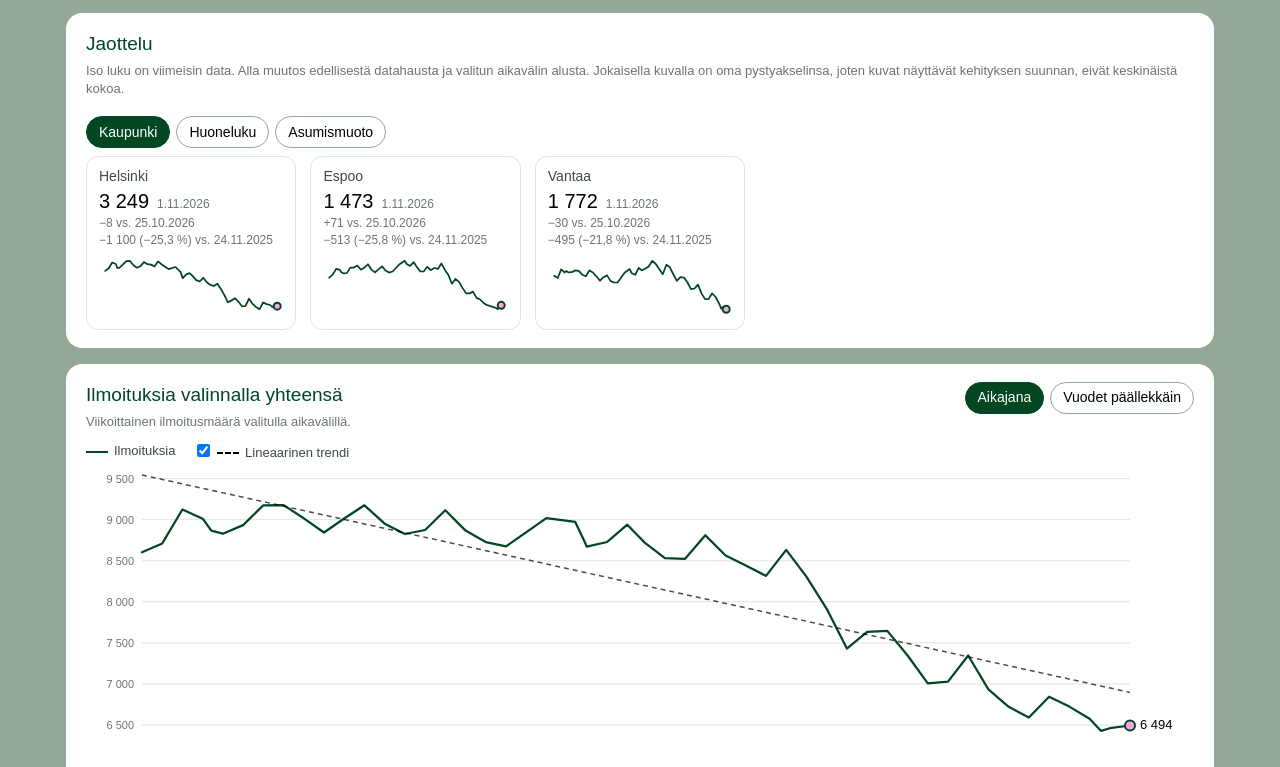
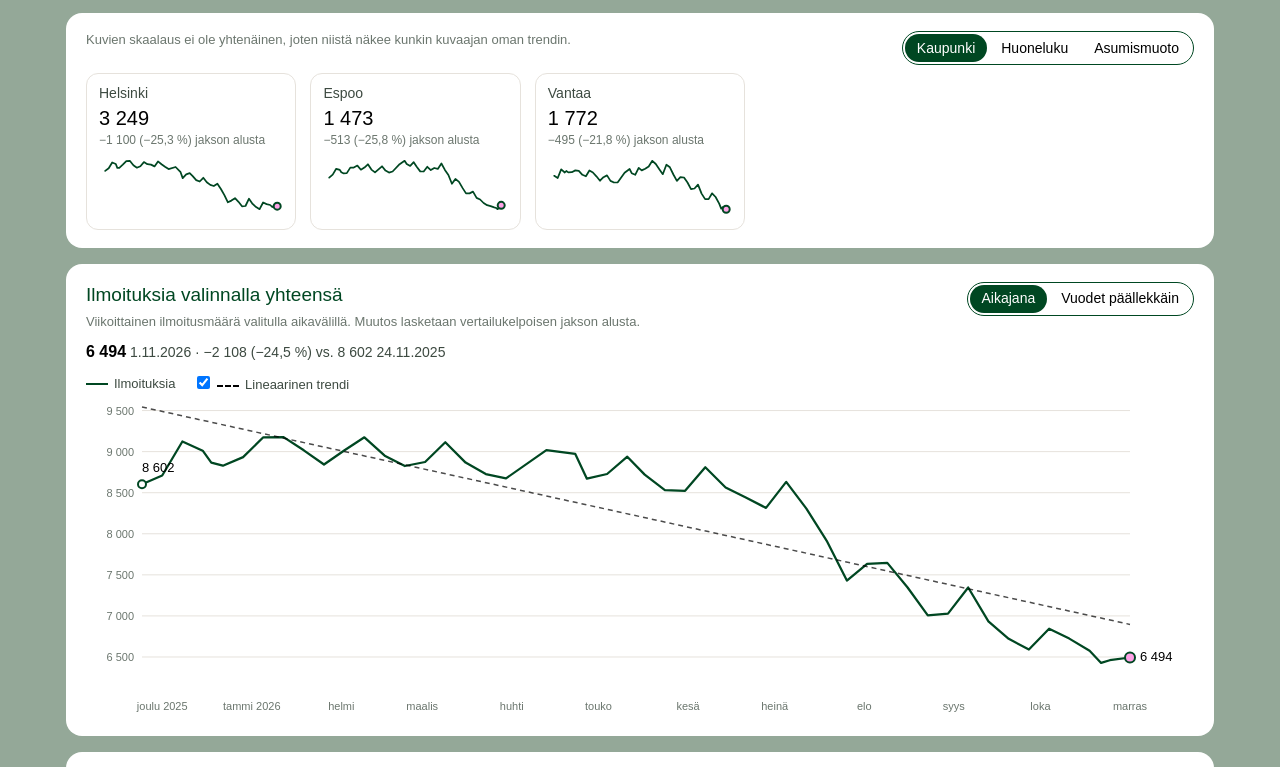
Before and after one commit to akavain/Vuokraovi, a plain HTML site: page index.html in a window 1280 px wide. Shown: the part 478-1245 px from the top of the page. Drawn offline with Linux system fonts and the light colour scheme.

Commit message:
Add files via upload

```diff
--- a/index.html
+++ b/index.html
@@ -65,6 +65,11 @@ header p { margin: 0; color: var(--on-bg-2); }
 .opt .since { font-size: 11px; color: var(--ink-3); margin-top: 3px; white-space: nowrap; }
 .chip { font: inherit; font-size: 14px; border: 1px solid var(--chip-border); background: var(--chip-bg); color: var(--ink); border-radius: 999px; padding: 5px 12px; cursor: pointer; min-height: 32px; white-space: nowrap; }
 .chip[aria-pressed="true"] { background: var(--chip-on-bg); color: var(--chip-on-ink); border-color: var(--chip-on-bg); }
+.seg { display: inline-flex; background: var(--chip-bg); border: 1px solid var(--chip-on-bg); border-radius: 999px; padding: 2px; gap: 2px; }
+.seg button { font: inherit; font-size: 14px; border: 0; background: transparent; color: var(--ink); border-radius: 999px; padding: 4px 12px; min-height: 28px; cursor: pointer; white-space: nowrap; }
+.seg button[aria-checked="true"] { background: var(--chip-on-bg); color: var(--chip-on-ink); }
+.seg button:focus-visible { outline: 2px solid var(--accent); outline-offset: 1px; }
+.segnote { font-size: 11px; color: var(--ink-3); margin-top: 4px; }
 .chip:focus-visible, .monthin:focus-visible { outline: 2px solid var(--accent); outline-offset: 2px; }
 .pks { display: flex; flex-direction: column; align-items: stretch; }
 .pks .chips { flex-wrap: nowrap; }
@@ -92,11 +97,14 @@ header p { margin: 0; color: var(--on-bg-2); }
 .kpi .k { font-size: 13px; color: var(--ink-3); }
 .kpi .v { font-size: 30px; color: var(--ink); margin-top: 2px; font-variant-numeric: tabular-nums; }
 .kpi .d { font-size: 13px; color: var(--ink-2); font-variant-numeric: tabular-nums; }
+#selNote .note { margin: 16px 0 0; }
+.mainstats { font-size: 14px; color: var(--ink-2); margin: 0 0 10px; font-variant-numeric: tabular-nums; }
+.mainstats b { color: var(--ink); font-size: 16px; }
 .note { background: var(--note-bg); color: var(--ink); border-radius: 10px; padding: 8px 12px; font-size: 13px; margin: 6px 0 10px; }
 .legend { display: flex; flex-wrap: wrap; gap: 6px 18px; font-size: 13px; color: var(--ink-2); align-items: center; margin-bottom: 4px; }
 .legend .sw { display: inline-block; width: 22px; height: 0; border-top: 2px solid var(--line); vertical-align: middle; margin-right: 6px; }
 .legend .sw.trend { border-top: 2px dashed var(--trend); }
-.legend .sw.shade { height: 12px; border: 0; border-left: 2px solid var(--shade-edge); background: var(--shade); width: 18px; }
+.legend .sw.shade { height: 12px; border: 0; border-right: 2px solid var(--shade-edge); background: var(--shade); width: 18px; }
 .legend label { cursor: pointer; }
 .chart { position: relative; }
 .chart svg { display: block; width: 100%; overflow: visible; }
@@ -152,13 +160,12 @@ footer a { color: inherit; }
 
   <section class="kpis" id="kpis" aria-label="Tunnusluvut"></section>
 
+  <div id="selNote"></div>
+
   <section class="card">
     <div class="head-row">
-      <div>
-        <h2>Jaottelu</h2>
-        <p class="sub">Iso luku on viimeisin data. Alla muutos edellisestä datahausta ja valitun aikavälin alusta. Jokaisella kuvalla on oma pystyakselinsa, joten kuvat näyttävät kehityksen suunnan, eivät keskinäistä kokoa.</p>
-      </div>
-      <div class="chips" id="splitChips"></div>
+      <p class="sub" style="margin:0">Kuvien skaalaus ei ole yhtenäinen, joten niistä näkee kunkin kuvaajan oman trendin.</p>
+      <div id="splitChips"></div>
     </div>
     <div class="grid" id="multiples"></div>
   </section>
@@ -169,9 +176,9 @@ footer a { color: inherit; }
         <h2>Ilmoituksia valinnalla yhteensä</h2>
         <p class="sub" id="mainSub"></p>
       </div>
-      <div class="chips" id="modeChips"></div>
+      <div id="modeChips"></div>
     </div>
-    <div id="mainNote"></div>
+    <div class="mainstats" id="mainStats"></div>
     <div class="legend" id="mainLegend"></div>
     <div class="chart" id="mainChart"></div>
   </section>
@@ -272,6 +279,15 @@ function chip(label, pressed, onclick, extraClass = '') {
   const b = document.createElement('button'); b.className = 'chip ' + extraClass; b.type = 'button';
   b.textContent = label; b.setAttribute('aria-pressed', pressed); b.onclick = onclick; return b;
 }
+// Either/or switch: one control, exactly one option on.
+function seg(items, label) {
+  const g = document.createElement('div'); g.className = 'seg'; g.setAttribute('role', 'radiogroup'); if (label) g.setAttribute('aria-label', label);
+  for (const it of items) {
+    const b = document.createElement('button'); b.type = 'button'; b.textContent = it.label;
+    b.setAttribute('role', 'radio'); b.setAttribute('aria-checked', !!it.on); b.onclick = it.onclick; g.appendChild(b);
+  }
+  return g;
+}
 function optWrap(btn, since) {
   const o = document.createElement('div'); o.className = 'opt'; o.appendChild(btn);
   if (since) { const s = document.createElement('span'); s.className = 'since'; s.textContent = 'data alkaen ' + fmtD(since); o.appendChild(s); }
@@ -319,6 +335,9 @@ function renderFilters(root) {
       grp.appendChild(rest);
       if (shared) { grp.appendChild(braceEl()); const n = document.createElement('span'); n.className = 'bracenote'; n.textContent = 'data alkaen ' + fmtD(starts[0]); grp.appendChild(n); }
       wrap.appendChild(grp); g.appendChild(wrap);
+    } else if (!d.multi) {
+      g.appendChild(seg(ORDER[d.key].map(v => ({ label: d.fmt ? d.fmt(v) : v, on: state[d.key].has(v), onclick: () => toggle(d.key, v) })), d.label));
+      for (const v of ORDER[d.key]) { const s = lateStart(d.key, v); if (s) { const n = document.createElement('div'); n.className = 'segnote'; n.textContent = `${v}: data alkaen ${fmtD(s)}`; g.appendChild(n); } }
     } else {
       const chips = document.createElement('div'); chips.className = 'chips';
       for (const v of ORDER[d.key]) chips.appendChild(optWrap(chip(d.fmt ? d.fmt(v) : v, state[d.key].has(v), () => toggle(d.key, v)), lateStart(d.key, v)));
@@ -329,9 +348,7 @@ function renderFilters(root) {
   // time range (own column on the right)
   const g = document.createElement('div'); g.className = 'fgroup ftime';
   g.innerHTML = '<div class="flabel">Aikaväli</div>';
-  const chips = document.createElement('div'); chips.className = 'chips';
-  for (const [lbl, days] of PRESETS) chips.appendChild(chip(lbl, state.preset === days, () => { state.preset = days; update(); }));
-  g.appendChild(chips);
+  g.appendChild(seg(PRESETS.map(([lbl, days]) => ({ label: lbl, on: state.preset === days, onclick: () => { state.preset = days; update(); } })), 'Aikaväli'));
   const [a, b] = bounds();
   const minM = dates[0].slice(0, 7), maxM = dates[dates.length - 1].slice(0, 7);
   const months = document.createElement('div'); months.className = 'months';
@@ -438,6 +455,13 @@ function drawLine(container, pts, opts) {
     add('line', { x1: X(complete[0].date), y1: Y(a + b * xs[0]), x2: X(complete[n - 1].date), y2: Y(a + b * xs[n - 1]), stroke: 'var(--trend)', 'stroke-width': 1.5, 'stroke-dasharray': '5 4', opacity: .7 });
   }
   const last = valid[valid.length - 1];
+  if (!compact && complete.length > 1) {
+    const f0 = complete[0];
+    add('circle', { cx: X(f0.date), cy: Y(f0.v), r: 4, fill: 'var(--card)', stroke: 'var(--line)', 'stroke-width': 2 });
+    const above = Y(f0.v) - 12 > m.t + 4;
+    const t = add('text', { x: X(f0.date), y: above ? Y(f0.v) - 12 : Y(f0.v) + 20, 'text-anchor': X(f0.date) - m.l < 30 ? 'start' : 'middle', fill: 'var(--ink)', 'font-size': 13 });
+    t.textContent = fmtN(f0.v);
+  }
   add('circle', { cx: X(last.date), cy: Y(last.v), r: compact ? 3.5 : 5, fill: 'var(--accent)', stroke: 'var(--line)', 'stroke-width': 2 });
   if (!compact) { const t = add('text', { x: X(last.date) + 10, y: Y(last.v) + 4, fill: 'var(--ink)', 'font-size': 13 }); t.textContent = fmtN(last.v); }
   container.appendChild(svg);
@@ -530,21 +554,29 @@ function renderKpis(full, [, b]) {
   el.innerHTML = card('Ilmoituksia', fmtN(last.v), fmtD(last.date)) + chg(prev, 'Muutos edellisestä') + chg(ago(28), 'Muutos 4 viikossa') + chg(ago(365), 'Muutos vuodessa');
 }
 function renderMain(full, bnd) {
+  // "Vuodet päällekkäin" only when comparable data covers at least two calendar years
+  const yoyOk = new Set(full.filter(isComplete).map(p => p.date.slice(0, 4))).size >= 2;
+  if (!yoyOk) state.mode = 'time';
   const mc = document.getElementById('modeChips'); mc.innerHTML = '';
-  mc.appendChild(chip('Aikajana', state.mode === 'time', () => { state.mode = 'time'; update(); }));
-  mc.appendChild(chip('Vuodet päällekkäin', state.mode === 'yoy', () => { state.mode = 'yoy'; update(); }));
-  const note = document.getElementById('mainNote'), sub = document.getElementById('mainSub'), legend = document.getElementById('mainLegend');
+  if (yoyOk) mc.appendChild(seg([
+    { label: 'Aikajana', on: state.mode === 'time', onclick: () => { state.mode = 'time'; update(); } },
+    { label: 'Vuodet päällekkäin', on: state.mode === 'yoy', onclick: () => { state.mode = 'yoy'; update(); } }], 'Näkymä'));
+  const note = document.getElementById('selNote'), sub = document.getElementById('mainSub'), legend = document.getElementById('mainLegend');
+  const stats = document.getElementById('mainStats');
   const fv = firstValid(full);
   // which selected options limit the shared history?
   let limiting = [];
   if (fv && fv.date > dates[0]) for (const d of DIMS) for (const v of state[d.key]) { const s = lateStart(d.key, v); if (s && s >= fv.date) limiting.push(d.fmt ? d.fmt(v) : v); }
   note.innerHTML = fv && fv.date > dates[0]
     ? `<div class="note">Valinnan yhtenäinen data alkaa ${fmtD(fv.date)}${limiting.length ? ', koska valinnalle ' + (limiting.length > 1 ? limiting.slice(0, -1).join(', ') + ' ja ' + limiting[limiting.length - 1] : limiting[0]) + ' on dataa vasta siitä alkaen' : ''}. Aiempi jakso näkyy kuvissa vaaleanpunaisella taustalla: siinä on mukana vain osa valinnasta, joten se ei ole vertailukelpoinen.</div>` : '';
+  const comp = inBounds(full, bnd).filter(isComplete), c0 = comp[0], c1 = comp[comp.length - 1];
+  stats.innerHTML = state.mode === 'yoy' || !c1 ? '' : `<b>${fmtN(c1.v)}</b> ${fmtD(c1.date)}` +
+    (c0 && c0 !== c1 ? ` · ${fmtSigned(c1.v - c0.v)} (${fmtPct(c1.v - c0.v, c0.v)}) vs. ${fmtN(c0.v)} ${fmtD(c0.date)}` : '');
   if (state.mode === 'yoy') {
     sub.textContent = 'Vuodet päällekkäin tammikuusta joulukuuhun kausivaihtelun vertailuun. Käyttää koko historiaa aikavälivalinnasta riippumatta.';
     drawSeasonal(document.getElementById('mainChart'), full);
   } else {
-    sub.textContent = 'Viikoittainen ilmoitusmäärä valitulla aikavälillä.';
+    sub.textContent = 'Viikoittainen ilmoitusmäärä valitulla aikavälillä. Muutos lasketaan vertailukelpoisen jakson alusta.';
     legend.innerHTML = '<span><span class="sw"></span>Ilmoituksia</span><label><input type="checkbox" id="trendToggle"' + (state.trend ? ' checked' : '') + '> <span class="sw trend"></span>Lineaarinen trendi</label>' +
       (inBounds(full, bnd).some(p => p.v === null || p.partial) ? '<span><span class="sw shade"></span>Osa valinnasta puuttuu (ei vertailukelpoinen)</span>' : '');
     document.getElementById('trendToggle').onchange = e => { state.trend = e.target.checked; update(); };
@@ -553,8 +585,8 @@ function renderMain(full, bnd) {
 }
 function renderMultiples(bnd) {
   const sc = document.getElementById('splitChips'); sc.innerHTML = '';
-  for (const [key, lbl] of [['Kaupunki', 'Kaupunki'], ['Huoneita', 'Huoneluku'], ['Asumismuoto', 'Asumismuoto']])
-    sc.appendChild(chip(lbl, state.split === key, () => { state.split = key; update(); }));
+  sc.appendChild(seg([['Kaupunki', 'Kaupunki'], ['Huoneita', 'Huoneluku'], ['Asumismuoto', 'Asumismuoto']].map(([key, lbl]) =>
+    ({ label: lbl, on: state.split === key, onclick: () => { state.split = key; update(); } })), 'Jaottelu'));
   const grid = document.getElementById('multiples'); grid.innerHTML = '';
   const dimDef = DIMS.find(d => d.key === state.split);
   for (const v of ORDER[state.split].filter(v => state[state.split].has(v))) {
@@ -562,12 +594,10 @@ function renderMultiples(bnd) {
     const valid = pts.filter(isComplete);
     const last = valid[valid.length - 1], first = valid[0];
     const div = document.createElement('div'); div.className = 'mini';
-    const prev = valid[valid.length - 2];
     const partial = first && pts.some(p => (p.v === null || p.partial) && p.date < first.date);
-    const weekTxt = last && prev ? `${fmtSigned(last.v - prev.v)} vs. ${fmtD(prev.date)}` : '';
-    const periodTxt = last && first && first !== last ? `${fmtSigned(last.v - first.v)} (${fmtPct(last.v - first.v, first.v)}) vs. ${fmtD(first.date)}${partial ? ' (data alkaa)' : ''}` : (partial ? `data alkaen ${fmtD(first.date)}` : '');
-    div.innerHTML = `<div class="t">${dimDef.fmt ? dimDef.fmt(v) : v}</div><div class="v">${last ? fmtN(last.v) : '–'}<span class="asof">${last ? fmtD(last.date) : ''}</span></div>` +
-      `<div class="d">${weekTxt || '&nbsp;'}</div><div class="d">${periodTxt || '&nbsp;'}</div>`;
+    const from = partial ? `vs. ${fmtD(first.date).replace(/\d\d(\d\d)$/, '$1')}` : 'jakson alusta';
+    const chgTxt = last && first && first !== last ? `${fmtSigned(last.v - first.v)} (${fmtPct(last.v - first.v, first.v)}) ${from}` : (first && partial ? `data alkaen ${fmtD(first.date)}` : '');
+    div.innerHTML = `<div class="t">${dimDef.fmt ? dimDef.fmt(v) : v}</div><div class="v">${last ? fmtN(last.v) : '–'}</div><div class="d">${chgTxt || '&nbsp;'}</div>`;
     const c = document.createElement('div'); c.className = 'chart'; div.appendChild(c); grid.appendChild(div);
     drawLine(c, pts, { compact: true, height: 70, domain: bnd, label: `${v}: ilmoitusten määrä` });
   }
```
